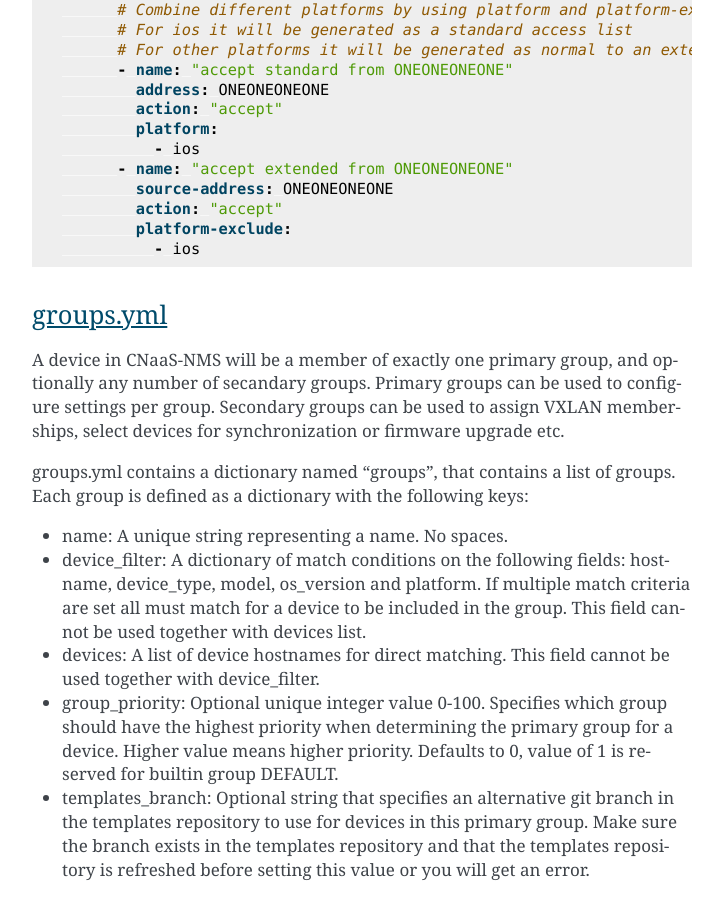
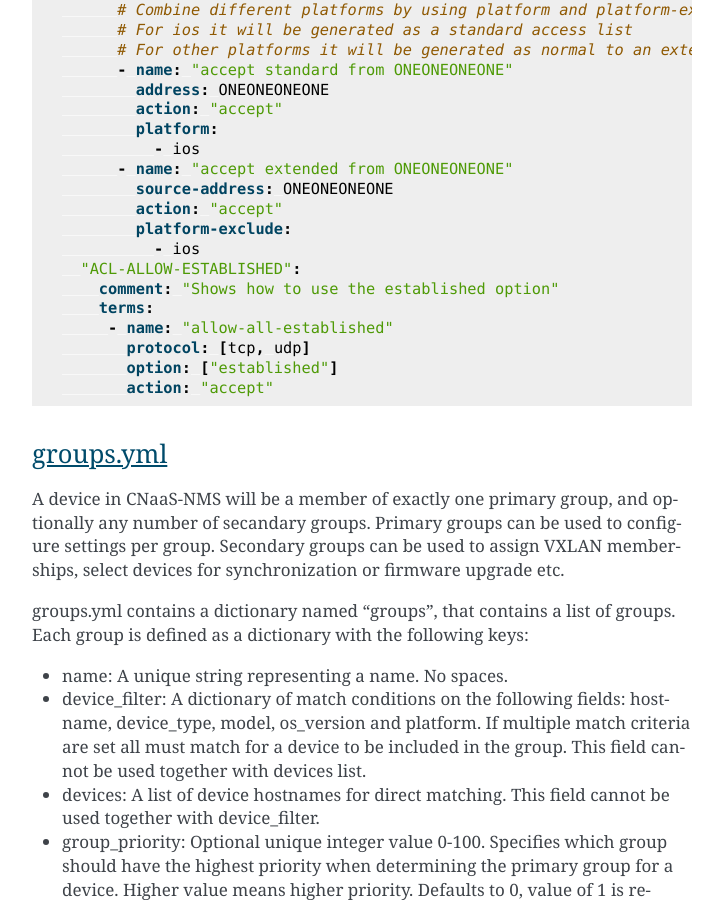
Before and after one commit to SUNET/cnaas-nms, a Sphinx documentation site: the page built from docs/reporef/index.rst, in a window 1280 px wide and 900 px high, scrolled down 6320 px. Shown: the whole window, without its empty margins (388-1111 px from the left). Built offline with Sphinx 7.4.7, drawn with Linux system fonts in a browser that asks for light colours.

Commit message:
Add documentation how to use established option on tcp and udp.

```diff
--- a/docs/reporef/index.rst
+++ b/docs/reporef/index.rst
@@ -291,6 +291,13 @@ Access list examples
           action: "accept"
           platform-exclude:
             - ios
+    "ACL-ALLOW-ESTABLISHED":
+      comment: "Shows how to use the established option"
+      terms:
+       - name: "allow-all-established"
+         protocol: [tcp, udp]
+         option: ["established"]
+         action: "accept"
 
 groups.yml
 ----------
```
